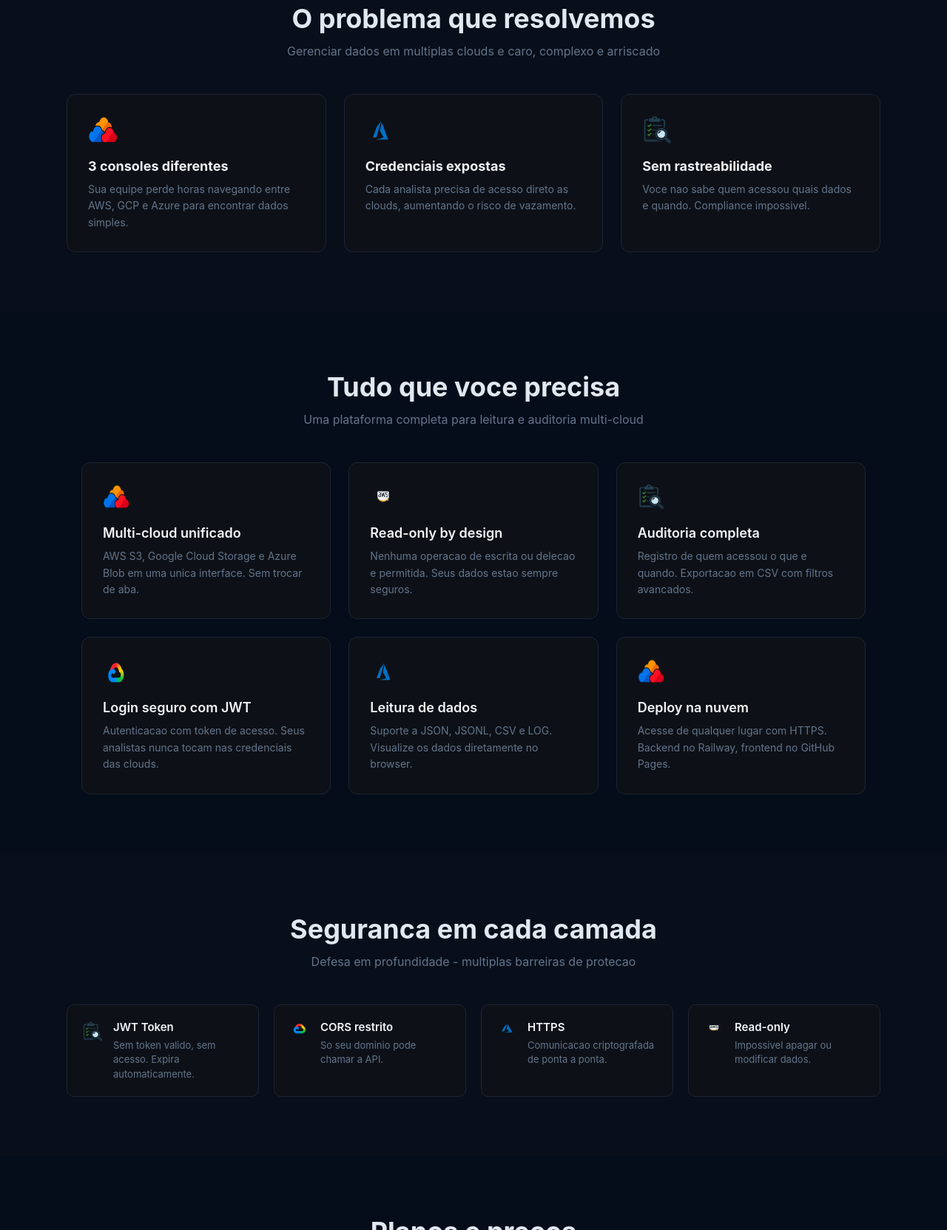
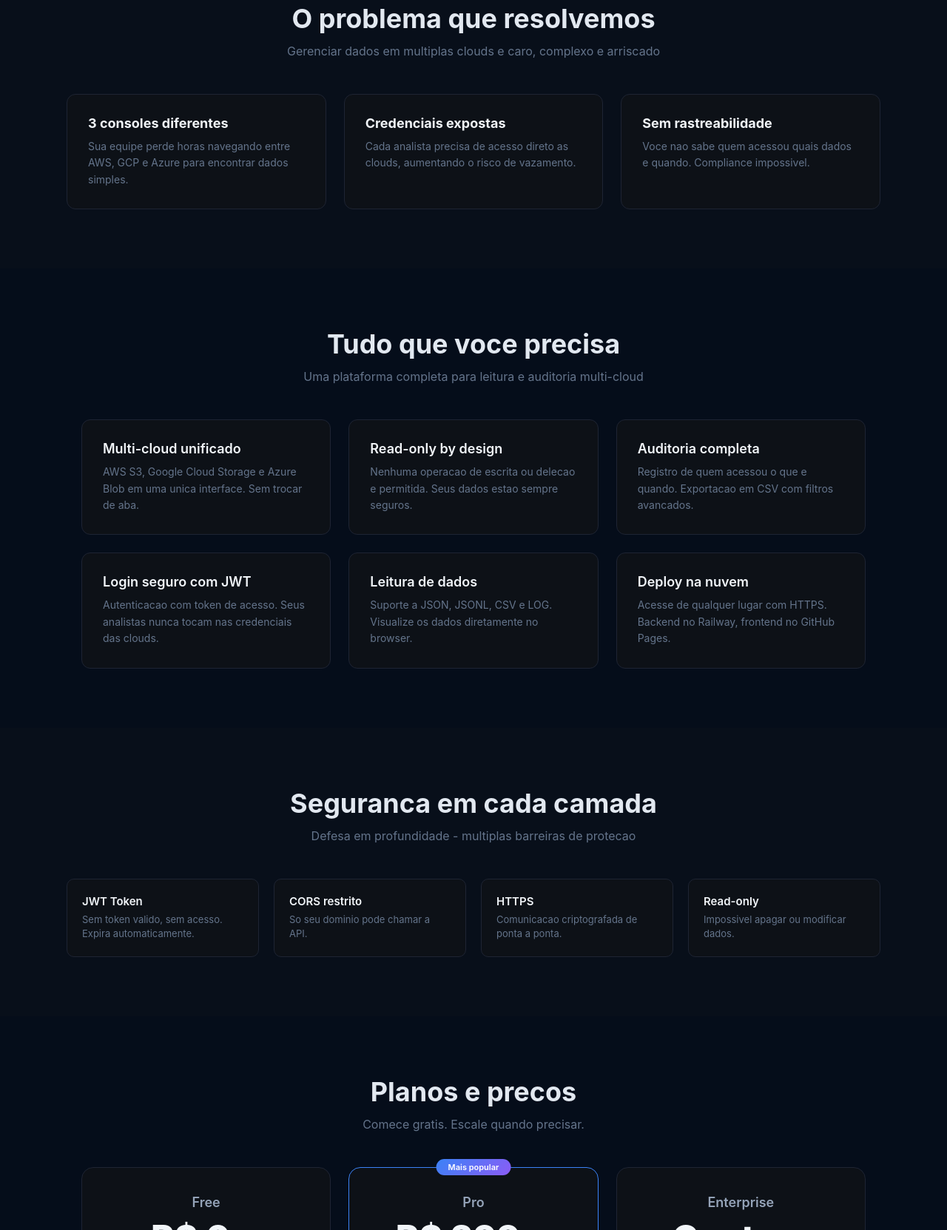
Before and after one commit to Liucera/nano-iaas, a plain HTML site: page docs/landing.html in a window 1280 px wide. Shown: the part 877-2540 px from the top of the page at 74% size. Drawn offline with Linux system fonts and the light colour scheme.

Commit message:
fix: remove imagens dos cards e corrige nomes das clouds na landing page

```diff
--- a/docs/landing.html
+++ b/docs/landing.html
@@ -155,9 +155,9 @@
   <div class="hero">
     <div class="hero-content">
       <div class="clouds">
-        <div class="cloud-badge"><img src="aws.png" alt="AWS"> AWS S3</div>
-        <div class="cloud-badge"><img src="gcp.png" alt="GCP"> Google Cloud</div>
-        <div class="cloud-badge"><img src="azure.png" alt="Azure"> Azure Blob</div>
+        <div class="cloud-badge"><img src="aws.png" alt="AWS"> AWS</div>
+        <div class="cloud-badge"><img src="gcp.png" alt="GCP"> Google Cloud Platform</div>
+        <div class="cloud-badge"><img src="azure.png" alt="Azure"> Microsoft Azure</div>
       </div>
       <h1>Nano<span>-IaaS</span></h1>
       <p>Dashboard multi-cloud para leitura e auditoria de dados. Acesse AWS, GCP e Azure em uma unica interface segura.</p>
@@ -178,17 +178,17 @@
       <p class="section-sub">Gerenciar dados em multiplas clouds e caro, complexo e arriscado</p>
       <div class="problema-grid">
         <div class="problema-card">
-          <img class="card-icon" src="Todos.png" alt="Multi-cloud">
+
           <h3>3 consoles diferentes</h3>
           <p>Sua equipe perde horas navegando entre AWS, GCP e Azure para encontrar dados simples.</p>
         </div>
         <div class="problema-card">
-          <img class="card-icon" src="azure.png" alt="Seguranca">
+
           <h3>Credenciais expostas</h3>
           <p>Cada analista precisa de acesso direto as clouds, aumentando o risco de vazamento.</p>
         </div>
         <div class="problema-card">
-          <img class="card-icon" src="Auditoria.png" alt="Auditoria">
+
           <h3>Sem rastreabilidade</h3>
           <p>Voce nao sabe quem acessou quais dados e quando. Compliance impossivel.</p>
         </div>
@@ -202,32 +202,32 @@
     <p class="section-sub">Uma plataforma completa para leitura e auditoria multi-cloud</p>
     <div class="features-grid">
       <div class="feature-card">
-        <img class="feature-icon" src="Todos.png" alt="Multi-cloud">
+
         <h3>Multi-cloud unificado</h3>
         <p>AWS S3, Google Cloud Storage e Azure Blob em uma unica interface. Sem trocar de aba.</p>
       </div>
       <div class="feature-card">
-        <img class="feature-icon" src="aws.png" alt="AWS">
+
         <h3>Read-only by design</h3>
         <p>Nenhuma operacao de escrita ou delecao e permitida. Seus dados estao sempre seguros.</p>
       </div>
       <div class="feature-card">
-        <img class="feature-icon" src="Auditoria.png" alt="Auditoria">
+
         <h3>Auditoria completa</h3>
         <p>Registro de quem acessou o que e quando. Exportacao em CSV com filtros avancados.</p>
       </div>
       <div class="feature-card">
-        <img class="feature-icon" src="gcp.png" alt="GCP">
+
         <h3>Login seguro com JWT</h3>
         <p>Autenticacao com token de acesso. Seus analistas nunca tocam nas credenciais das clouds.</p>
       </div>
       <div class="feature-card">
-        <img class="feature-icon" src="azure.png" alt="Azure">
+
         <h3>Leitura de dados</h3>
         <p>Suporte a JSON, JSONL, CSV e LOG. Visualize os dados diretamente no browser.</p>
       </div>
       <div class="feature-card">
-        <img class="feature-icon" src="Todos.png" alt="Deploy">
+
         <h3>Deploy na nuvem</h3>
         <p>Acesse de qualquer lugar com HTTPS. Backend no Railway, frontend no GitHub Pages.</p>
       </div>
@@ -241,19 +241,19 @@
       <p class="section-sub">Defesa em profundidade - multiplas barreiras de protecao</p>
       <div class="seg-grid">
         <div class="seg-item">
-          <img src="Auditoria.png" alt="JWT">
+
           <div><h4>JWT Token</h4><p>Sem token valido, sem acesso. Expira automaticamente.</p></div>
         </div>
         <div class="seg-item">
-          <img src="gcp.png" alt="CORS">
+
           <div><h4>CORS restrito</h4><p>So seu dominio pode chamar a API.</p></div>
         </div>
         <div class="seg-item">
-          <img src="azure.png" alt="HTTPS">
+
           <div><h4>HTTPS</h4><p>Comunicacao criptografada de ponta a ponta.</p></div>
         </div>
         <div class="seg-item">
-          <img src="aws.png" alt="Read-only">
+
           <div><h4>Read-only</h4><p>Impossivel apagar ou modificar dados.</p></div>
         </div>
       </div>
```
